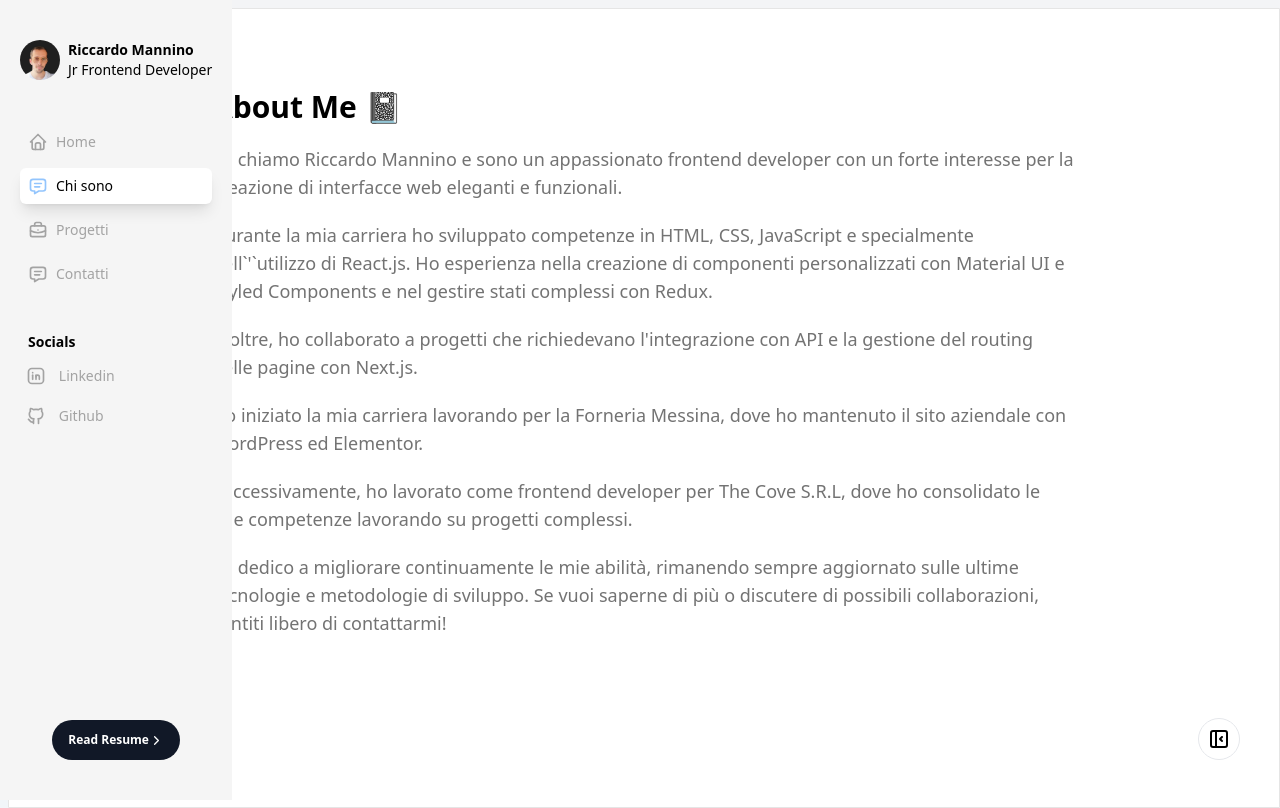
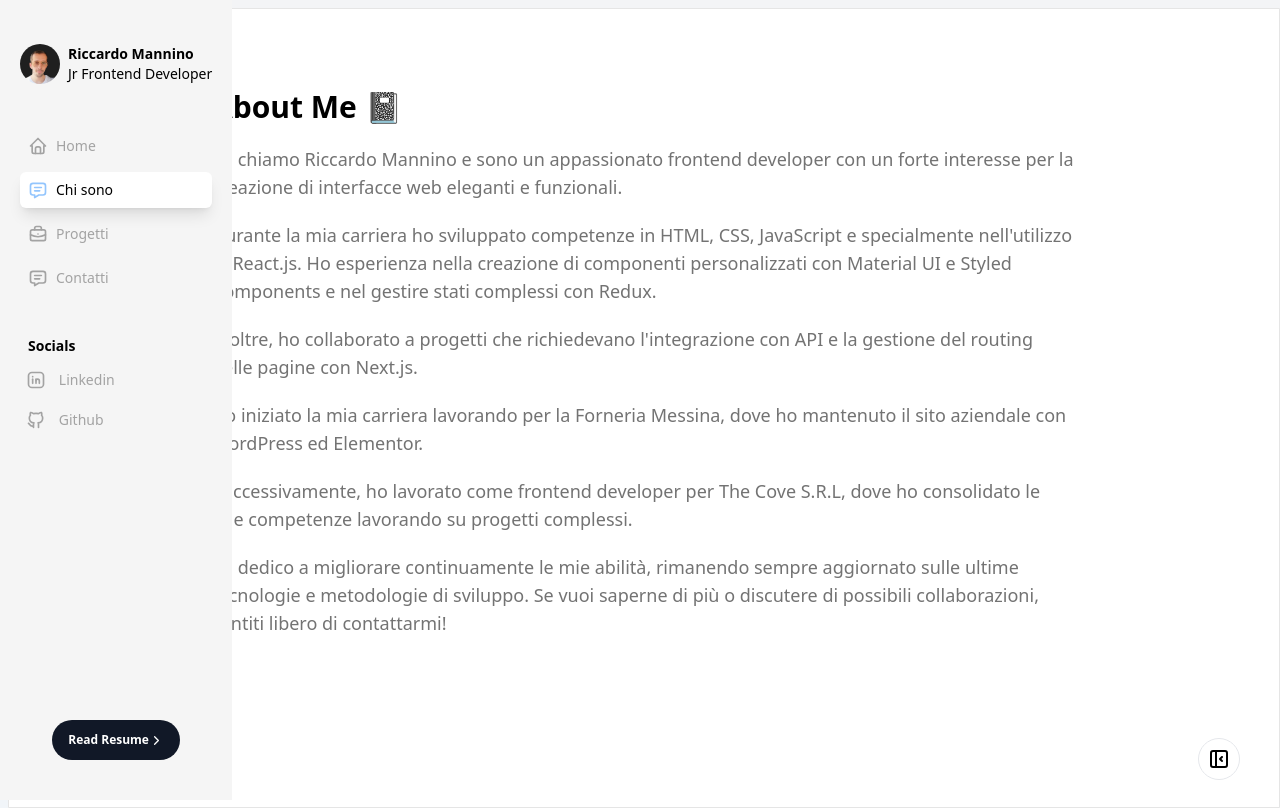
Before and after one commit to RiccardoMannino/portfolio, a Next.js app: page /about in a window 1280 px wide. Built offline with nearby package versions, Linux system fonts and the light colour scheme.

Commit message:
fix layout vari

```diff
--- a/src/app/about/page.tsx
+++ b/src/app/about/page.tsx
@@ -13,9 +13,9 @@ export default function About() {
       </p>
       <p className="mt-5 text-lg text-neutral-500">
         Durante la mia carriera ho sviluppato competenze in HTML, CSS,
-        JavaScript e specialmente nell`&apos;`utilizzo di React.js. Ho
-        esperienza nella creazione di componenti personalizzati con Material UI
-        e Styled Components e nel gestire stati complessi con Redux.
+        JavaScript e specialmente nell&apos;utilizzo di React.js. Ho esperienza
+        nella creazione di componenti personalizzati con Material UI e Styled
+        Components e nel gestire stati complessi con Redux.
       </p>
       <p className="mt-5 text-lg text-neutral-500">
         Inoltre, ho collaborato a progetti che richiedevano l&apos;integrazione
--- a/src/app/contact/page.tsx
+++ b/src/app/contact/page.tsx
@@ -58,8 +58,8 @@ export default function Contact() {
         Contattami <span>✉️</span>
       </h1>
       <p className="text-neutral-500">
-        Compila il Form sottostante e cercherò di risponderti il prima possibile
-        oppure prenota una chiamata.
+        Compila il Form sottostante e ti risponderò il prima possibile oppure
+        prenota una chiamata.
       </p>
       <form onSubmit={sendEmail}>
         <div className="mt-6 grid grid-cols-2 grid-rows-[40px] gap-5">
--- a/src/app/layout.tsx
+++ b/src/app/layout.tsx
@@ -28,7 +28,7 @@ export default function RootLayout({
   return (
     <html lang="en">
       <body
-        className={`${geistSans.variable} ${geistMono.variable} flex h-dvh overflow-scroll bg-slate-100`}
+        className={`${geistSans.variable} ${geistMono.variable} flex h-screen bg-slate-100 sm:h-dvh sm:overflow-scroll lg:overflow-hidden`}
       >
         <link rel="icon" href="favicon.png" sizes="any" />
         <Sidebar />
--- a/src/components/Avatar.tsx
+++ b/src/components/Avatar.tsx
@@ -4,8 +4,8 @@ import profilePic from '../assets/Me.jpg'
 
 export default function Avatar() {
   return (
-    <div className="flex space-x-2">
-      <div className="w-fit content-center">
+    <div className="mt-1 flex space-x-2">
+      <div className="w-fit">
         <Image
           src={profilePic}
           alt="Riccardo Mannino"
--- a/src/components/Sidebar.tsx
+++ b/src/components/Sidebar.tsx
@@ -154,7 +154,7 @@ export default function Sidebar() {
       <motion.button
         animate={{ rotate: !isVisible ? 0 : 180 }}
         transition={{ duration: 1 }}
-        className="fixed bottom-10 right-10 rounded-[50%] border p-2"
+        className="fixed bottom-5 right-10 rounded-[50%] border p-2"
         onClick={() => setIsVisible(!isVisible)}
       >
         {isVisible ? (
```
